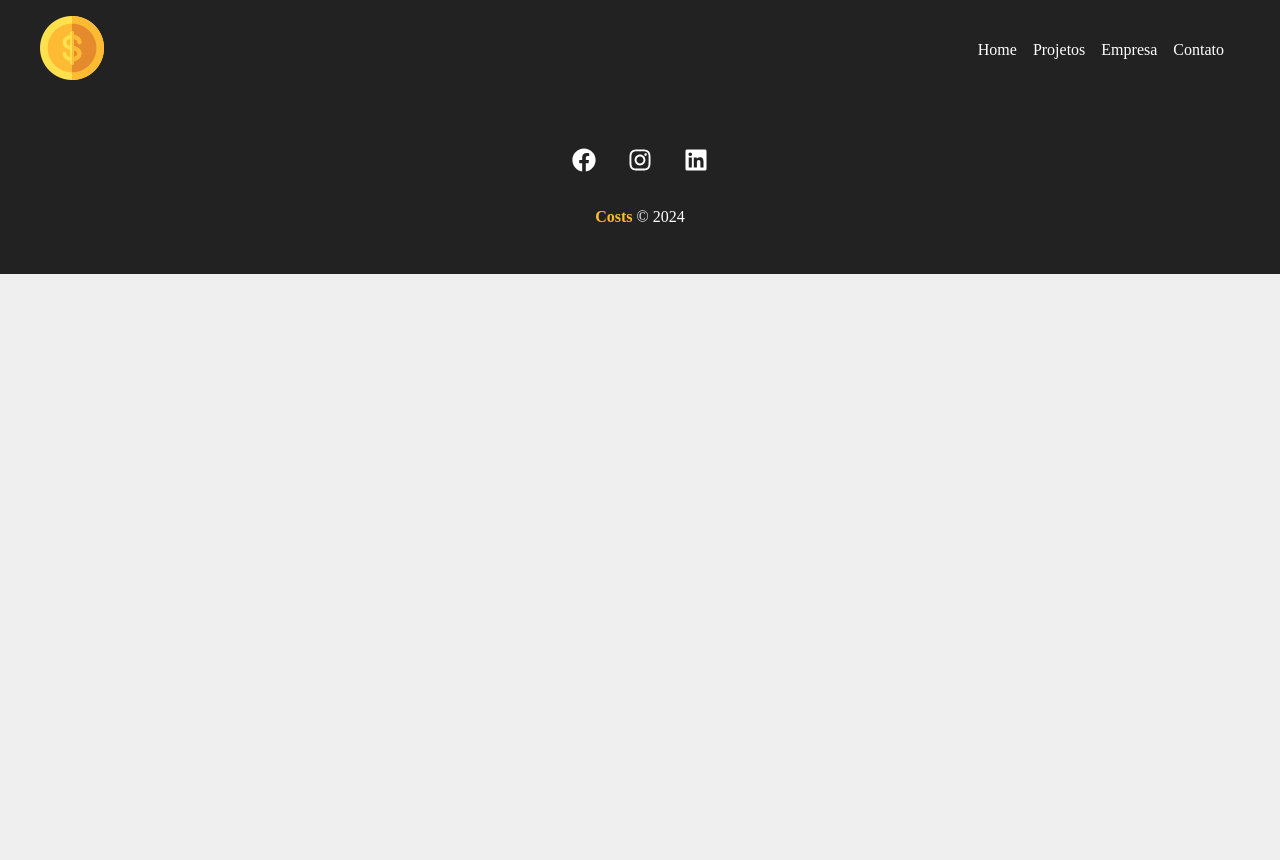
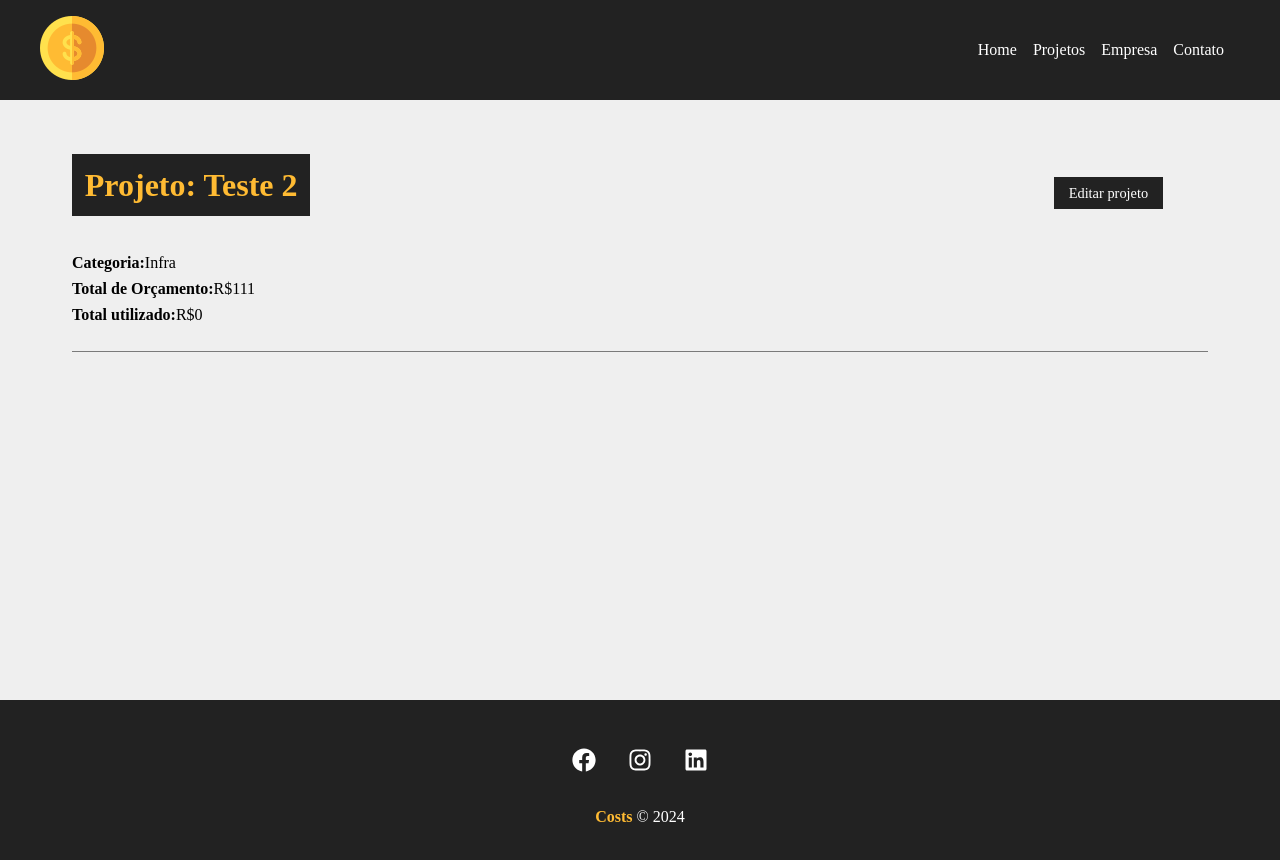
Before and after one commit to DomingosCapewa/react, a React (Create React App) app: page /project/395f in a window 1280 px wide. Shown: the top 860 px of the page. Before the commit the page ends 800 px from the top, so only its background shows below. Built offline with nearby package versions, Linux system fonts and the light colour scheme; data requests are answered from the project's data file.

Commit message:
Adicionando função editar projeto

```diff
--- a/db.json
+++ b/db.json
@@ -1,12 +1,23 @@
 {
   "projects": [
     {
-      "id": "ec73",
-      "name": "MATEUS SANTANA DIAS",
+      "id": "395f",
+      "name": "Teste 2",
       "budget": "111",
       "category": {
-        "id": "3",
-        "name": "Desenvolvimento"
+        "id": "1",
+        "name": "Infra"
+      },
+      "cost": 0,
+      "services": []
+    },
+    {
+      "id": "7474",
+      "name": "Projeto 1",
+      "budget": "1112",
+      "category": {
+        "id": "2",
+        "name": "Design"
       },
       "cost": 0,
       "services": []
--- a/src/App.js
+++ b/src/App.js
@@ -9,7 +9,7 @@
 import Navbar from "./Components/layout/Navbar";
 import Footer from "./Components/layout/Footer";
 import Projetos from "./Components/pages/Projetos";
-
+import Project from "./Components/pages/Project"
 
 function App() {
     return (
@@ -17,10 +17,11 @@
            <Navbar />
             <Routes>
                 <Route exact path="/" element={<Container customClass="min-height"><Home /> </Container>} />
-                <Route exact path="/projetos" element={<Container customClass="min-height"><Projetos /> </Container>} />
-                <Route exact path="/empresa" element={<Container customClass="min-height"><Empresa /> </Container>} />
-                <Route exact path="/contato" element={<Container customClass="min-height"><Contato /> </Container>} />
-                <Route exact path="/novoprojeto" element={<Container customClass="min-height"><NovoProjeto /> </Container>} />
+                <Route path="/projetos" element={<Container customClass="min-height"><Projetos /> </Container>} />
+                <Route path="/empresa" element={<Container customClass="min-height"><Empresa /> </Container>} />
+                <Route path="/contato" element={<Container customClass="min-height"><Contato /> </Container>} />
+                <Route path="/novoprojeto" element={<Container customClass="min-height"><NovoProjeto /> </Container>} />
+                <Route path="/project/:id" element={<Container customClass="min-height"><Project  /> </Container>} />
             </Routes>
             <Footer />
         </Router>
--- a/src/Components/layout/Message.js
+++ b/src/Components/layout/Message.js
@@ -2,7 +2,7 @@
 import styles from './Message.module.css';
 
 function Message({ type, msg }) {
-    const [visible, setVisible] = useState(false);
+    const [visible, setVisible] = useState(false); //função para atualizar o estado "visible"
 
     useEffect(() => {
         if (!msg) {
--- /dev/null
+++ b/src/Components/layout/Project.module.css
@@ -0,0 +1,51 @@
+.project_details {
+    padding: 2em;
+    width: 100%;
+}
+
+.project_details h1,
+.project_details h2,
+.project_details p {
+    margin-bottom: 0.5em;
+}
+
+.project_details h1 {
+    background-color: #222;
+    color: #ffbb33;
+    padding: 0.4em;
+}
+
+.project_details span {
+    font-weight: bold;
+}
+
+.details_container,
+.service_form_container {
+    border-bottom: 1px solid #7a7a7a;
+    margin-bottom: 1.2em;
+    padding-bottom: 1.2em;
+    display: flex;
+    flex-wrap: wrap;
+    justify-content: space-between;
+    align-items: center;
+    width: 100%;
+}
+
+.btn {
+    background-color: #222;
+    color: #FFF;
+    padding: 0.5em 1em;
+    text-decoration: none;
+    transition: 0.5s;
+    cursor: pointer;
+    max-height: 40px;
+    border: none;
+}
+
+.btn:hover {
+    color: #FFBB33;
+}
+
+.project_info {
+    width: 100%;
+}
--- /dev/null
+++ b/src/Components/pages/Project.js
@@ -0,0 +1,91 @@
+import styles from "../layout/Project.module.css"
+import { useParams } from "react-router-dom"
+import { useState, useEffect } from "react"
+import Loading from "../layout/Loading"
+import Container from "../layout/Container"
+import ProjetoForm from "../project/ProjetoForm"
+
+function Project () {
+    const { id } = useParams()
+    const [project, setProject] = useState([])
+    const [showProjetoForm, setShowProjetoForm] = useState(false)
+
+    useEffect(() => {
+        setTimeout(() => {
+            fetch(`http://localhost:5000/projects/${id}`, {
+                method: "GET",
+                headers: {
+                    "Content-Type": "application/json"
+                },
+            })
+            .then(resp => resp.json())
+            .then((data) => {
+                setProject(data)
+            })
+            .catch((err) => console.log)
+        }, 300)
+    }, [id])
+
+    function editPost(project) {
+//
+if(project.budget < project.cost) {
+    //mensagem
+}
+    fetch(`htto://localhost:5000/projects/${project.id}`, {
+        method: "PATCH",
+        headers: {
+           "Content-Type": "application/json"
+        },
+        body: JSON.stringify(project)
+    })
+        .then(resp => resp.json())
+        .then((data) => {
+            setProject(data)
+            setShowProjetoForm(false)
+            //mensagem
+        })
+        .catch(err => console.log(err))
+    }
+
+    function toggleProjetoForm() {
+       setShowProjetoForm(!showProjetoForm)
+    }
+
+    return (
+        <>
+            {project.name ? (
+                <div className={styles.project_details}>
+                    <Container customClass="column">
+                        <div className={styles.details_container}>
+                            <h1>Projeto: {project.name}</h1>
+                            <button className={styles.btn} onClick={toggleProjetoForm}>{!showProjetoForm ? "Editar projeto" : "Fechar"}</button>
+                            {!showProjetoForm ? (
+                                <div className={styles.project_info}>
+                                   <p>
+                                    <span>Categoria:</span>
+                                  {project.category.name} </p>
+                                  <p>
+                                    <span>Total de Orçamento:</span>R${project.budget}
+                                  </p>
+                                  <p>
+                                  <span>Total utilizado:</span>R${project.cost}
+                                </p>
+
+                                </div>
+                            ) : (
+                              <div className={styles.project_info}>
+                                <ProjetoForm handleSubmit={editPost} btnText="Concluir edição" projectDta={project}/>
+                              </div>
+
+                            )}
+                        </div>
+                    </Container>
+                </div>
+            ) : (
+                <Loading />
+            )}
+        </>
+    )
+}
+
+export default Project
--- a/src/Components/project/ProjectCard.js
+++ b/src/Components/project/ProjectCard.js
@@ -19,7 +19,7 @@
                 <span className={`${styles[category.toLowerCase()]}`}></span>{category}
             </p>
             <div className={styles.project_card_actions}>
-                <Link to="/">
+                <Link to={`/project/${id}`}>
                     <BsPencil />Editar
                 </Link>
                 <button onClick={remove}>
```
